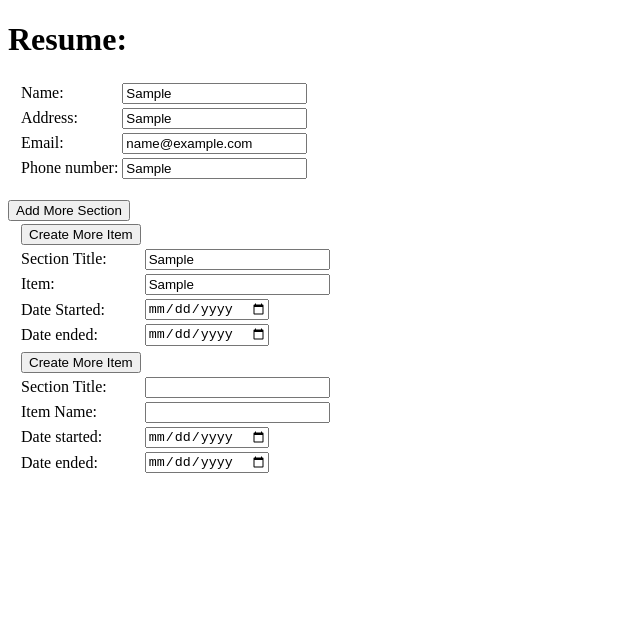
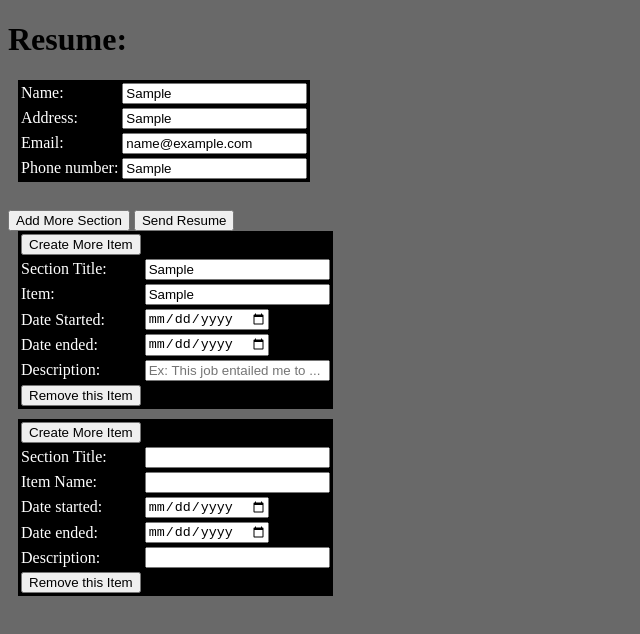
Before and after one commit to Elton-Ho/CSC337-Final-Project, a plain HTML site: page resume-form.html in a window 1280 px wide. Both pictures are taken after typing "Sample", "Sample", "name@example.com", "Sample", "Sample", "Sample" into the empty fields and a click on the button "Add More Section". Shown: the whole page, without its empty margins (0-640 px from the left). Drawn offline with Linux system fonts and the light colour scheme.

Commit message:
Added remove item feature

```diff
--- a/resume-form.html
+++ b/resume-form.html
@@ -5,6 +5,12 @@
         <style>
             table{
                 margin-left: 10px;
+                margin-bottom: 10px;
+                background-color: black;
+                color: white;
+            }
+            body{
+                background-color: dimgray;
             }
         </style>
         <script>
@@ -17,17 +23,19 @@
                 resume.appendChild(sectionTable)
 
                 currentSectionID += 1
-                sectionTable.setAttribute("id", currentSectionID)
+
+                sectionTableID = "section"+currentSectionID
+                sectionTable.setAttribute("id", sectionTableID)
 
                 createItemButton(sectionTable)
 
                 // create section title
                 var sectionTitleTR = document.createElement("tr")
-                insertData(sectionTitleTR, "section-title", currentSectionID)
+                insertData(sectionTitleTR, "section-title", sectionTableID)
                 sectionTable.appendChild(sectionTitleTR)
 
                 // make the first element
-                createItem(currentSectionID)
+                createItem(sectionTableID)
             }
 
             function createItem(sectionTableID){
@@ -37,39 +45,51 @@
                 currentItemID += 1
 
                 var itemNameTR = document.createElement("tr")
+                itemNameTR.setAttribute("class", "item"+currentItemID)
                 insertData(itemNameTR, "item-name", currentItemID)
                 sectionTable.appendChild(itemNameTR)
 
                 var dateStartTR = document.createElement("tr")
+                dateStartTR.setAttribute("class", "item"+currentItemID)
                 insertData(dateStartTR, "date-start", currentItemID)
                 sectionTable.appendChild(dateStartTR)
 
                 var dateEndTR = document.createElement("tr")
+                dateEndTR.setAttribute("class", "item"+currentItemID)
                 insertData(dateEndTR, "date-end", currentItemID)
                 sectionTable.appendChild(dateEndTR)
+
+                var descriptionTR = document.createElement("tr")
+                descriptionTR.setAttribute("class", "item"+currentItemID)
+                insertData(descriptionTR, "description", currentItemID)
+                sectionTable.appendChild(descriptionTR)
+
+                removeItemButton(sectionTable, currentItemID)
             }
 
 
             function insertData(tr, type, currentGeneralID){
-                var labelTextObject = {"section-title": "Section Title: ", "item-name": "Item Name: ",
-                "date-start": "Date started: ", "date-end": "Date ended: "}
+                var lableTextObject = {"section-title": "Section Title: ", "item-name": "Item Name: ",
+                "date-start": "Date started: ", "date-end": "Date ended: ", "description": "Description: "}
 
                 var id = type + currentGeneralID
 
                 console.log(id)
                 var tdLable = document.createElement("td")
-                var label = document.createElement("label")
-                tdLable.appendChild(label)
+                var lable = document.createElement("lable")
+                tdLable.appendChild(lable)
 
-                var labelText = document.createTextNode(labelTextObject[type])
-                label.setAttribute("for", id)
-                label.appendChild(labelText)
+                var lableText = document.createTextNode(lableTextObject[type])
+                lable.setAttribute("for", id)
+                lable.setAttribute("id", "lable" + id)
+                lable.appendChild(lableText)
 
                 var tdInput = document.createElement("td")
                 var input = document.createElement("input")
                 tdInput.appendChild(input)
 
                 input.setAttribute("id", id)
+                input.setAttribute("name", id)
                 if (type == "date-start" || type == "date-end") input.setAttribute("type", "date")
                 else input.setAttribute("type", "text")
 
@@ -90,50 +110,81 @@
                 createItemButton.setAttribute("onclick", "createItem('" + sectionTable.id + "')")
                 createItemButton.setAttribute("value", "Create More Item")
             }
+
+            function removeItemButton(sectionTable, currentItemID){
+                var removeItemButton = document.createElement("input")
+
+                var removeItemButtonTR = document.createElement("tr")
+                var removeItemButtonTD = document.createElement("td")
+                removeItemButtonTD.appendChild(removeItemButton)
+                removeItemButtonTR.appendChild(removeItemButtonTD)
+                sectionTable.appendChild(removeItemButtonTR)
+
+                removeItemButtonTR.setAttribute("class", "item"+currentItemID)
+
+                removeItemButton.setAttribute("type", "button")
+                removeItemButton.setAttribute("onclick", "removeItem('item" + currentItemID + "')")
+                removeItemButton.setAttribute("value", "Remove this Item")
+                removeItemButton.setAttribute("id", "remove"+currentItemID)
+            }
+
+            function removeItem(className){
+                var itemInputs = document.getElementsByClassName(className)
+                for (var i = itemInputs.length -1; i > -1; i--) itemInputs[i].remove()
+            }
         </script>
     </head>
     <body>
         <h1>Resume: </h1>
-        <form id = "resume">
+        <form id = "resume" method ="GET" action = "print">
             <table>
                 <tr>
-                    <td><label for ="name">Name: </label></td>
-                    <td><input type = "text" id = "name"></td>
+                    <td><lable for ="name">Name: </lable></td>
+                    <td><input type = "text" id = "name" name = "name"></td>
                 </tr>
                 <tr>
-                    <td><label for ="address">Address: </label></td>
-                    <td><input type = "text" id = "address"></td>
+                    <td><lable for ="address">Address: </lable></td>
+                    <td><input type = "text" id = "address" name = "address"></td>
                 </tr>
                 <tr>
-                    <td><label for ="email">Email: </label></td>
-                    <td><input type = "email" id = "email"></td>
+                    <td><lable for ="email">Email: </lable></td>
+                    <td><input type = "email" id = "email" name = "email"></td>
                 </tr>
                 <tr>
-                    <td><label for ="phone">Phone number: </label></td>
-                    <td><input type = "text" id = "phone"></td>
+                    <td><lable for ="phone">Phone number: </lable></td>
+                    <td><input type = "text" id = "phone" name = "phone"></td>
                 </tr>
             </table>
             <br>
             <input type = "button" onclick = "createSection()" value = "Add More Section">
-            <table id = "0">
+            <input type="submit" value = "Send Resume">
+            <br>
+            <table id = "section0">
                 <tr>
-                    <td><input type = "button" onclick = "createItem(0)" value = "Create More Item"></td>
+                    <td><input type = "button" onclick = "createItem('section0')" value = "Create More Item"></td>
                 </tr>
                 <tr>
-                    <td><label for ="section-title0">Section Title: </label></td>
-                    <td><input type = "text" id = "section-title0" placeholder = "Ex: Work Experience"></td>
+                    <td><lable for ="section-title0">Section Title: </lable></td>
+                    <td><input type = "text" id = "section-title0" name = "section-title0" placeholder = "Ex: Work Experience"></td>
                 </tr>
-                <tr>
-                    <td><label for ="item-name0">Item: </label></td>
-                    <td><input type = "text" id = "item-name0" placeholder = "Ex: Mcdonald's"></td>
+                <tr class="item0">
+                    <td><lable for ="item-name0">Item: </lable></td>
+                    <td><input type = "text" id = "item-name0" name = "item-name0" placeholder = "Ex: Mcdonald's"></td>
                 </tr>
-                <tr>
-                    <td><label for ="date-start0">Date Started: </label></td>
-                    <td><input type = "date" id = "date-start0" placeholder = "Date you started"></td>
+                <tr class="item0">
+                    <td><lable for ="date-start0">Date Started: </lable></td>
+                    <td><input type = "date" id = "date-start0" name = "date-start0" placeholder = "Date you started"></td>
                 </tr>
-                <tr>
-                    <td><label for ="date-end0">Date ended: </label></td>
-                    <td><input type = "date" id = "date-end0" placeholder = "Date you ended"></td>
+                <tr class="item0">
+                    <td><lable for ="date-end0">Date ended: </lable></td>
+                    <td><input type = "date" id = "date-end0" name = "date-end0" placeholder = "Date you ended"></td>
+                </tr>
+                <tr class="item0">
+                    <td><lable for ="description0">Description: </lable></td>
+                    <td><input type = "text" id = "description0" name = "description0" placeholder = "Ex: This job entailed me to ..."></td>
+                </tr>
+                <tr class="item0">
+                    <td><input type = "button" id = "remove0" onclick = "removeItem('item0')" value = "Remove this Item"></td>
                 </tr>
             </table>
         </form>
```
Also changed, not shown: server.js (+5 -2 lines).
